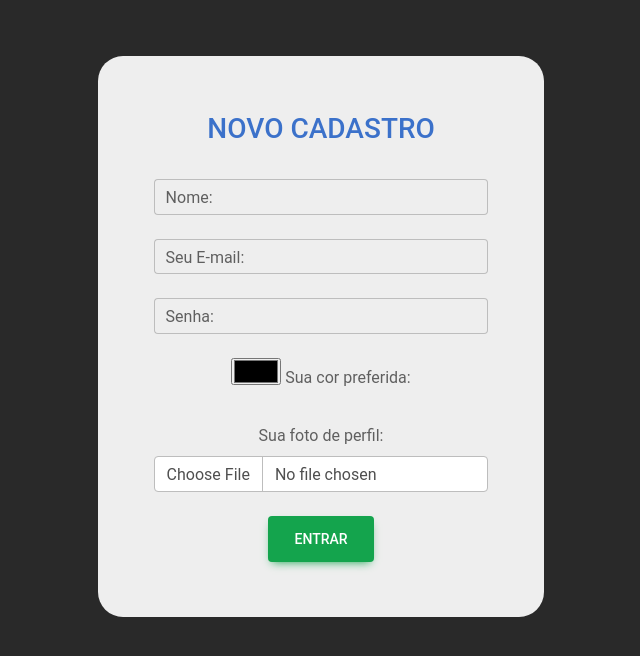
After one commit to GabrielPrata/trabalhoChatSerginho, a PHP site: page /src/formCadastro.php in a window 1280 px wide. The commit adds this page. Shown: the top 656 px of the page, without its empty margins (319-959 px from the left). Run offline with PHP 8.4, Linux system fonts and the light colour scheme.

Commit message:
[FEAT] Adicionado formularios de cadastro e login

```diff
--- /dev/null
+++ b/css/style.css
@@ -0,0 +1,24 @@
+body {
+    background-color: #292929;
+}
+
+#formLogin {
+    width: 40%;
+    margin: 10% 30%;
+    padding: 5%;
+    background-color: #eeeeee;
+    border-radius: 25px;
+}
+
+#formCadastro {
+    width: 40%;
+    margin: 5% 30%;
+    padding: 5%;
+    background-color: #eeeeee;
+    border-radius: 25px;
+}
+
+h3 {
+    text-transform: uppercase;
+    color: #3b71ca;
+}
--- /dev/null
+++ b/src/formCadastro.php
@@ -0,0 +1,53 @@
+<!DOCTYPE html>
+<html>
+
+<head>
+    <meta charset="utf-8">
+    <meta name="viewport" content="width=device-width, initial-scale=1">
+    <title>Chatzinho foda</title>
+    <link rel="stylesheet" href="https://cdnjs.cloudflare.com/ajax/libs/font-awesome/6.0.0/css/all.min.css" />
+    <link rel="stylesheet" href="../css/mdb.min.css" />
+    <link rel="stylesheet" href="../css/style.css">
+</head>
+
+<body>
+    <div class="container">
+        <form name="configs" class="text-center" method="post" action="finalizaCadastro.php" id="formCadastro" enctype="multipart/form-data">
+            <h3>Novo cadastro</h3>
+            <br>
+            <!-- Email input -->
+            <div class="form-outline mb-4">
+                <input type="text" id="name" class="form-control" name="txtNome"/>
+                <label class="form-label" for="name">Nome:</label>
+            </div>
+
+            <div class="form-outline mb-4">
+                <input type="email" id="email" class="form-control" name="emailEmail"/>
+                <label class="form-label" for="email">Seu E-mail:</label>
+            </div>
+
+            <!-- Password input -->
+            <div class="form-outline mb-4">
+                <input type="password" id="senha" class="form-control" name="passSenha"/>
+                <label class="form-label" for="senha">Senha:</label>
+            </div>
+
+            <div class="form-outline mb-4">
+                <input type="color" id="color" name="colorCor"/>
+                <label class="form-label" for="color">Sua cor preferida:</label>
+            </div>
+
+            <!-- 2 column grid layout for inline styling -->
+            <div class="mb-4">
+                <label class="form-label" for="customFile" accept="image/png, image/jpg" >Sua foto de perfil:</label>
+                <input type="file" class="form-control" name="fileFoto" id="customFile" />
+
+            </div>
+
+            <input type="submit" class="btn btn-success btn-lg" name="btn_envia" value="Entrar">
+        </form>
+    </div>
+    <script type="text/javascript" src="../js/mdb.min.js"></script>
+</body>
+
+</html>
```
Also changed, not shown: index.php (+28 -14 lines), src/chat.php (+5 -9 lines), src/chat.txt (+23 -0 lines), src/conn.php (added, +17 -0 lines), src/finalizaCadastro.php (added, +68 -0 lines), src/style.css (deleted, +0 -25 lines), img/usersGabrielprata@alunos.fho.edu.br.jpg (added).
